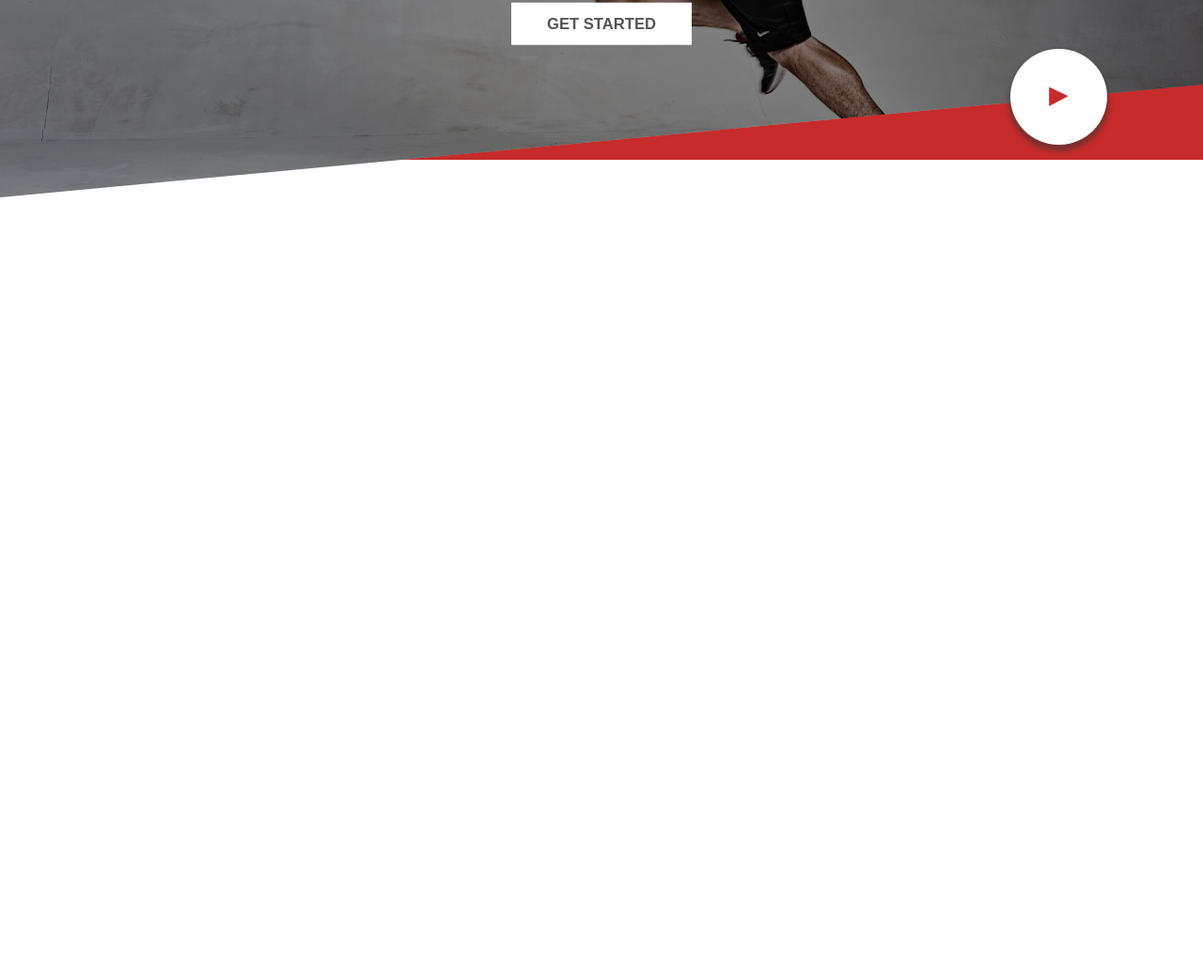
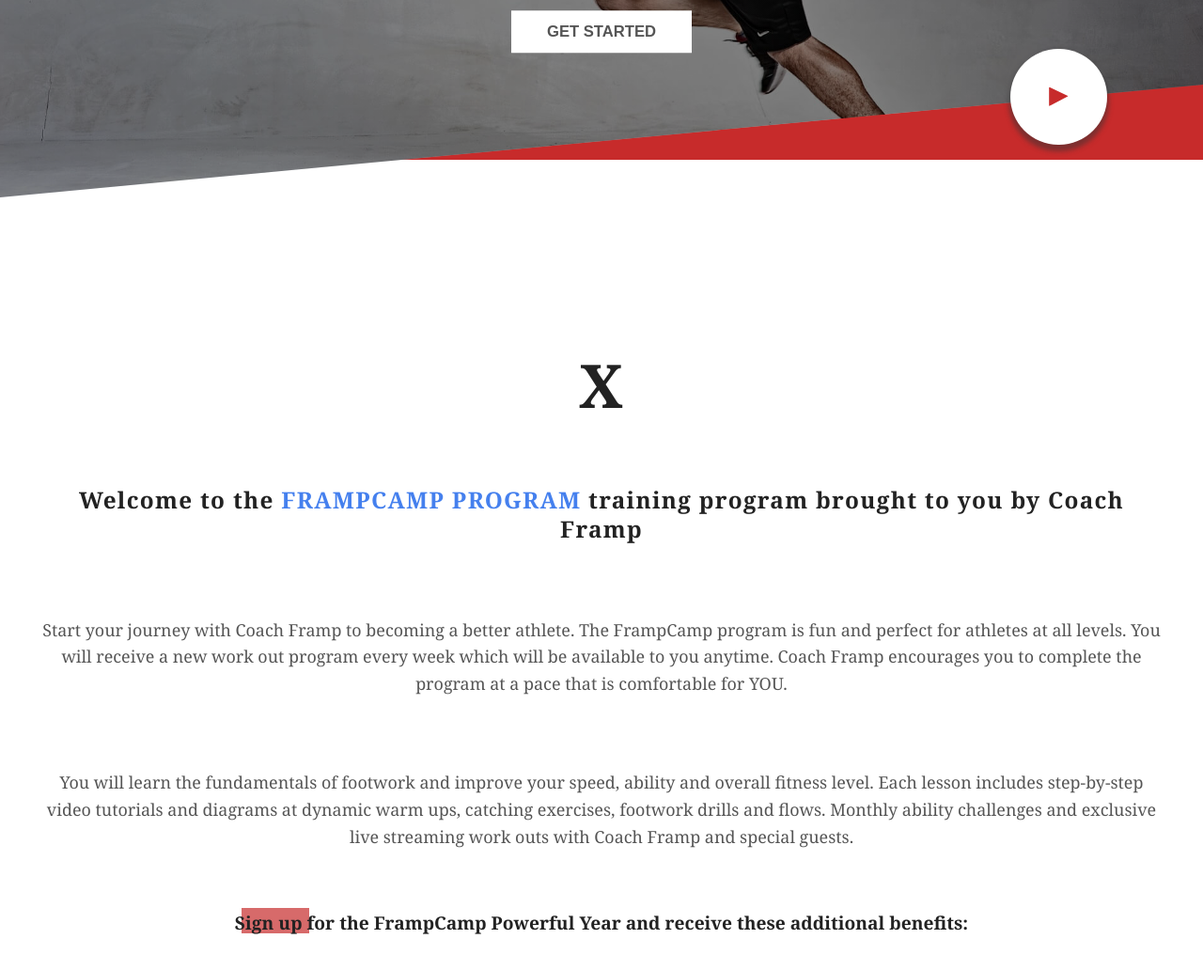
Before and after one commit to karolguzik/WebChallenge2, a website: page src/index.html in a window 1280 px wide. Shown: the part 470-1502 px from the top of the page at 94% size. Before the commit the page ends 800 px from the top, so only its background shows below. Drawn offline with Linux system fonts and the light colour scheme.

Commit message:
coding section welcome

```diff
--- a/src/index.html
+++ b/src/index.html
@@ -20,7 +20,7 @@
         <span class="logo">Framp camp</span>
         <nav class="nav">
           <ul class="nav__list">
-            <li class="nav__item"><a href="#" class="nav__link">Training program</a></li>
+            <li class="nav__item"><a href="#welcome" class="nav__link">Training program</a></li>
             <li class="nav__item"><a href="#" class="nav__link">Blog</a></li>
             <li class="nav__item"><a href="#" class="nav__link">Shop</a></li>
             <li class="nav__item"><a href="" class="nav__link btn--sub">Log in</a></li>
@@ -29,7 +29,7 @@
       </div>
 
       <div class="header__content">
-        <h1 class="heading--primary">The Powerful Year</h1>
+        <h1 class="heading-primary">The Powerful Year</h1>
         <p class="header__text">Sign up Coach framp's POWERFULL YEAR program and learn the secrets to success
           on and off
           the field.</p>
@@ -39,8 +39,35 @@
       <button class="btn--play">
         <span class="play-start"></span>
       </button>
+    </header>
 
-    </header>
+    <main class="main">
+      <section class="welcome" id="welcome">
+        <h2 class="heading-secondary center"><span class="text-x">X</span></h2>
+        <div class="box-container">
+          <div class="box">
+            <h2 class="heading-secondary">Welcome to the <span class="text-blue">Frampcamp program</span> training
+              program brought to you by <span class="text-red">Coach Framp</span></h2>
+          </div>
+          <div class="box">
+            <p class="paragraph">Start your journey with Coach Framp to becoming a better athlete. The FrampCamp program
+              is fun and perfect for athletes at all levels. You will receive a new work out program every week which
+              will be available to you anytime. Coach Framp encourages you to complete the program at a pace that is
+              comfortable for YOU.</p>
+          </div>
+          <div class="box">
+            <p class="paragraph">You will learn the fundamentals of footwork and improve your speed, ability and overall
+              fitness level. Each lesson includes step-by-step video tutorials and diagrams at dynamic warm ups,
+              catching exercises, footwork drills and flows. Monthly ability challenges and exclusive live streaming
+              work outs with Coach Framp and special guests.</p>
+          </div>
+        </div>
+        <footer class="welcome__footer"><span class="text-red">Sign up</span> for the FrampCamp Powerful Year and
+          receive
+          these additional benefits:</footer>
+  </div>
+  </section>
+  </main>
   </div>
 </body>
 
--- a/src/scss/abstracts/_variables.scss
+++ b/src/scss/abstracts/_variables.scss
@@ -8,8 +8,11 @@
 $font-color-white: #eee;
 $font-color-gray: #555;
 $font-color-blue: #4580ee;
+$font-color-red: #c72b2b;
 
 $bgc-color-white: #fff;
 $bgc-color-gray: #ccc;
 $bgc-color-blue: #4580ee;
 $bgc-color-red: #c72b2b;
+
+$section-padding: 3rem 0;
--- a/src/scss/base/_base.scss
+++ b/src/scss/base/_base.scss
@@ -8,6 +8,7 @@
 
 html {
   font-size: 62.5%;
+  scroll-behavior: smooth;
 
   @include forTabletPortrait {
     font-size: 100%;
--- a/src/scss/base/_typography.scss
+++ b/src/scss/base/_typography.scss
@@ -1,11 +1,13 @@
 body {
+  font-family: Georgia, 'Times New Roman', Times, serif;
   font-size: 1rem;
-  color: $color-white;
+  color: $font-color-gray;
 }
 
-.heading--primary {
+.heading-primary {
   font-size: 4rem;
   letter-spacing: .1rem;
+  color: $font-color-white;
 
   @include forTabletPortrait {
     font-size: 5rem;
@@ -20,6 +22,44 @@
   }
 }
 
+.heading-secondary {
+  color: $font-color-black;
+  font-size: 1.9rem;
+  text-align: center;
+  line-height: 1.3;
+  letter-spacing: .1rem;
+}
+
 .paragraph {
   color: $font-color-gray;
+  font-size: 1.4rem;
+  text-align: center;
+  line-height: 1.6;
 }
+
+.text-x {
+  font-size: 5rem;
+}
+
+.text-red {
+  position: relative;
+  color: $font-color-red;
+  color: $font-color-black;
+
+  &::after {
+    content: '';
+    position: absolute;
+    bottom: 10%;
+    right: -10%;
+    width: 100%;
+    height: 100%;
+    background-color: rgba($bgc-color-red, .7);
+    z-index: -1;
+  }
+}
+
+.text-blue {
+  position: relative;
+  color: $font-color-blue;
+  text-transform: uppercase;
+}
--- a/src/scss/base/_utilities.scss
+++ b/src/scss/base/_utilities.scss
@@ -0,0 +1,8 @@
+.center {
+  text-align: center;
+}
+
+.box--narrow {
+  width: 80%;
+  margin: 0 auto;
+}
--- a/src/scss/layout/_header.scss
+++ b/src/scss/layout/_header.scss
@@ -61,6 +61,7 @@
   .logo {
     padding: 1.5rem 0;
     align-self: center;
+    color: $font-color-white;
     font-size: 1.4rem;
     font-weight: bold;
     text-transform: uppercase;
--- /dev/null
+++ b/src/scss/layout/_welcome.scss
@@ -0,0 +1,20 @@
+.welcome {
+  padding: $section-padding;
+}
+
+.box-container {
+  padding: 2rem;
+}
+
+.box {
+  padding: 3rem 1rem;
+}
+
+.welcome__footer {
+  width: 70%;
+  margin: 0 auto 3rem auto;
+  color: $font-color-black;
+  font-size: 1.5rem;
+  font-weight: bold;
+  text-align: center;
+}
--- a/src/scss/main.scss
+++ b/src/scss/main.scss
@@ -3,7 +3,9 @@
 
 @import 'base/base';
 @import 'base/typography';
+@import 'base/utilities';
 
 @import 'layout/header';
+@import 'layout/welcome';
 
 @import 'components/btn';
```
Also changed, not shown: src/css/main.css.
